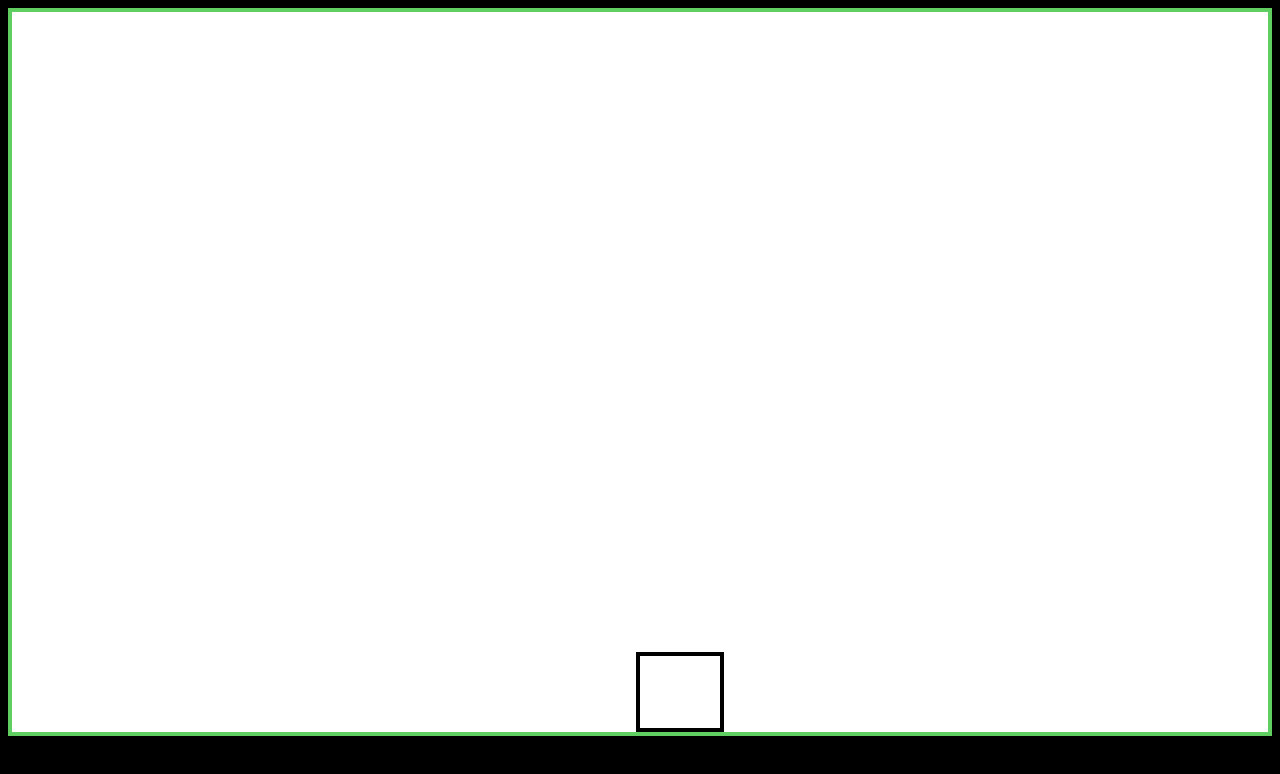
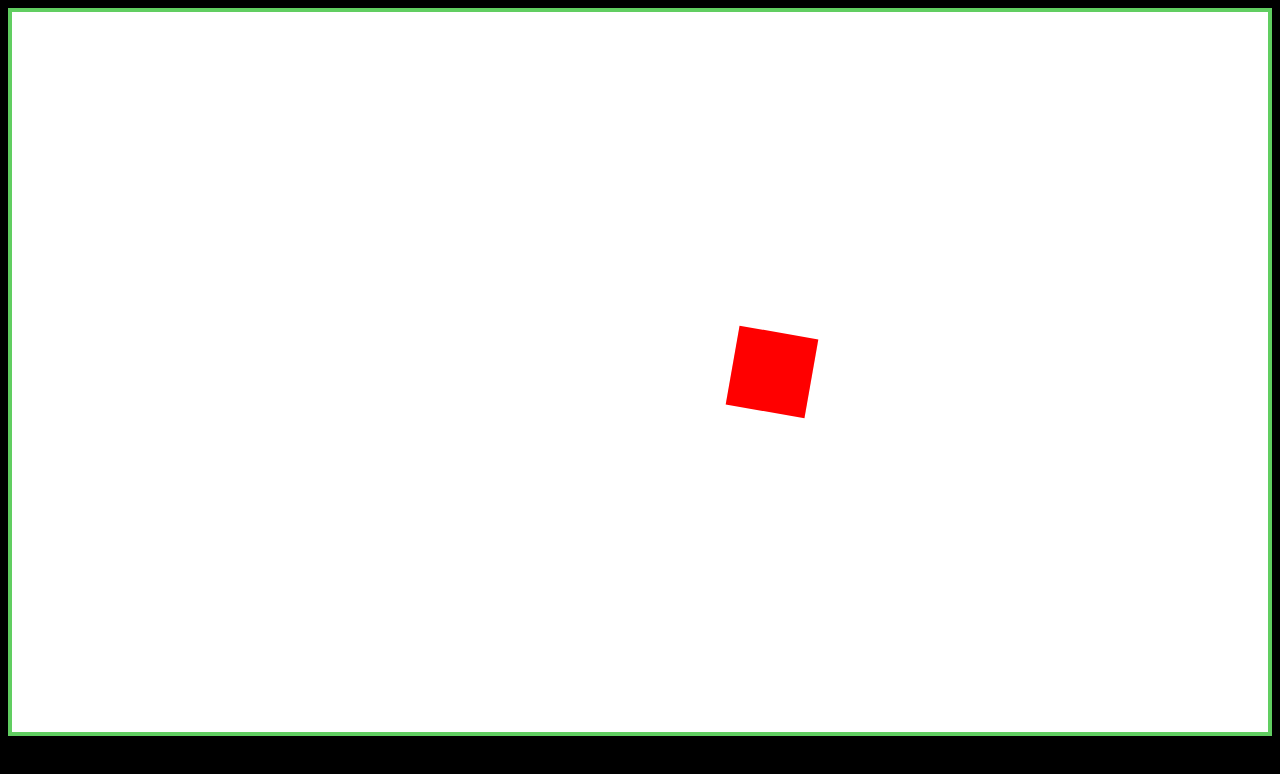
Before and after one commit to FelipeKatao/BrowserGames, a plain HTML site: page index.html in a window 1280 px wide. Drawn offline with Linux system fonts and the light colour scheme.

Commit message:
update scene

```diff
--- a/Oct8/Oct8Obj.js
+++ b/Oct8/Oct8Obj.js
@@ -18,7 +18,7 @@ export default class Oct8Obj {
             MoveY: "marginTop",
             W: "width",
             H: "height",
-            backgroundColor: "backgroundColor",
+            backgroundColor: "background-color",
             alpha: "opacity"
         };
         this.Properties = {
@@ -83,17 +83,17 @@ export default class Oct8Obj {
         if (prop.constructor === Array) {
             if (value.valueOf().length >= 1) {
                 this.Properties[prop[1]] = value;
-                if (prop[1] == "rotate" || "skew") {
+                if (prop[1] == "rotate" || prop[1] == "skew") {
                     element.style[prop[0]] = prop[1] + "(" + this.Properties[prop[1]] + "deg)";
                 }
                 else {
-                    element.style[prop[0]] = prop[1] + "(" + this.Properties[prop[1]] + ")";
+                    element.style[prop[0]] =  this.Properties[prop[1]] ;
                 }
             }
             else {
                 this.Properties[prop[1]] = this.Properties[prop[1]] + value;
-                if (prop[1] == "rotate" || prop[1] == "skew") {
-                    element.style[prop[0]] = prop[1] + "(" + this.Properties[prop[1]] + "deg)";
+                if (prop[1] == "rotate" ||"skew") {
+                    element.style[prop[0][0]] = prop[0][1] + "(" + value + "deg)";
                 }
                 else {
                     element.style[prop[0]] = prop[1] + "(" + this.Properties[prop[1]] + ")";
--- a/index.html
+++ b/index.html
@@ -9,7 +9,9 @@
     <title>Asteroid Game</title>
 </head>
 <body>
-    <div id="square1" class="cbe cbe-on H-90 screen"></div>
+    <div  class="cbe cbe-on H-90 screen">
+        <div id="square1" class="elb elb-off"></div>
+    </div>
     <script src="./Oct8/Oct8.js" type="module"></script>
     <script src="./js/main.js" type="module"></script>
 </body>
--- a/js/main.js
+++ b/js/main.js
@@ -1,3 +1,7 @@
 import Oct8 from '../Oct8/Oct8.js'
 
-let element = new Oct8("square1",10,10,10,9,"sse sse-on","square1",true)
+let element = new Oct8("nave",90,40,10,10,"sse","square1",true)
+let Nave = document.getElementById("nave")
+element.ModifyProps(Nave,["red"],[element.PropsElement.backgroundColor,"red"])
+element.ModifyProps(Nave,10,[element.PropsElement.Rotate])
+//element.ModifyProps(Nave,"URL(../img/nave.png)",element.PropsElement.BackgroundImage)
```
Also changed, not shown: img/nave.png (added).
